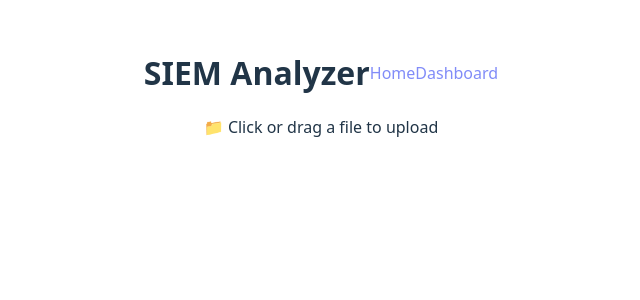
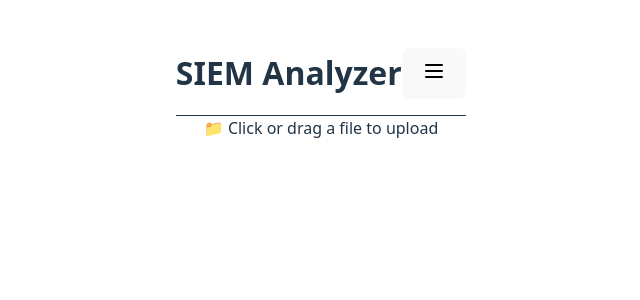
Before and after one commit to AmaanAKTech/SIEM_Analyzer, a React (Vite) app: page / in a window 1280 px wide. Shown: the top 300 px of the page, without its empty margins (319-959 px from the left). Built offline with nearby package versions, Linux system fonts and the light colour scheme.

Commit message:
Added Menu Bar with Home & Dashboard buttons spaced correctly.

```diff
--- a/package.json
+++ b/package.json
@@ -14,6 +14,7 @@
     "chartjs-adapter-date-fns": "^3.0.0",
     "date-fns": "^4.1.0",
     "fuse.js": "^7.1.0",
+    "lucide-react": "^0.523.0",
     "react": "^19.1.0",
     "react-chartjs-2": "^5.3.0",
     "react-dom": "^19.1.0",
--- a/src/components/Header.jsx
+++ b/src/components/Header.jsx
@@ -1,29 +1,65 @@
 // src/components/Header.jsx
-import "../App.css"
-import React from "react";
+import React, { useState } from "react";
 import { Link, useLocation } from "react-router-dom";
+import { Menu, X } from "lucide-react";
 
 export default function Header() {
   const { pathname } = useLocation();
-  const isDashboard = pathname.includes("dashboard");
+  const [menuOpen, setMenuOpen] = useState(false);
+
+  const navLinkStyle = (path) =>
+    `px-4 py-2 rounded-md font-medium transition ${
+      pathname === path
+        ? "bg-blue-100 text-blue-700"
+        : "text-gray-700 hover:bg-gray-100"
+    }`;
 
   return (
-    <header className="bg-white text-gray-800 shadow-md px-6 py-4 flex justify-between items-center rounded-lg mb-6">
-      <h1 className="text-2xl font-bold">SIEM Analyzer</h1>
-      <nav className="space-x-4">
+    <header className="sticky top-0 z-50 bg-white border-b border-gray-200 shadow-sm">
+      <div className="max-w-7xl mx-auto px-4 sm:px-6 py-3 flex items-center justify-between">
+        {/* Title */}
+        <h1 className="text-xl sm:text-2xl font-bold text-gray-800">
+          SIEM Analyzer
+        </h1>
+
+        {/* Desktop Menu */}
+        <nav className="hidden md:flex items-center gap-x-6">
+          <Link to="/" className={navLinkStyle("/")}>
+            Home
+          </Link>
+          <Link to="/dashboard" className={navLinkStyle("/dashboard")}>
+            Dashboard
+          </Link>
+        </nav>
+
+        {/* Mobile Menu Toggle */}
+        <button
+          className="md:hidden text-gray-700"
+          onClick={() => setMenuOpen(!menuOpen)}
+        >
+          {menuOpen ? <X className="w-6 h-6" /> : <Menu className="w-6 h-6" />}
+        </button>
+      </div>
+
+      {/* Mobile Dropdown */}
+      {menuOpen && (
+        <div className="md:hidden border-t border-gray-200 px-4 pb-4 flex flex-col gap-2">
           <Link
             to="/"
-          className="btn btn-gray"
+            className={navLinkStyle("/")}
+            onClick={() => setMenuOpen(false)}
           >
             Home
           </Link>
           <Link
             to="/dashboard"
-          className="btn btn-blue"
+            className={navLinkStyle("/dashboard")}
+            onClick={() => setMenuOpen(false)}
           >
             Dashboard
           </Link>
-      </nav>
+        </div>
+      )}
     </header>
   );
 }
```
Also changed, not shown: 1 other file (tests, documents, lock files or other folders). Lines whose indentation alone changed are shown as unchanged.
